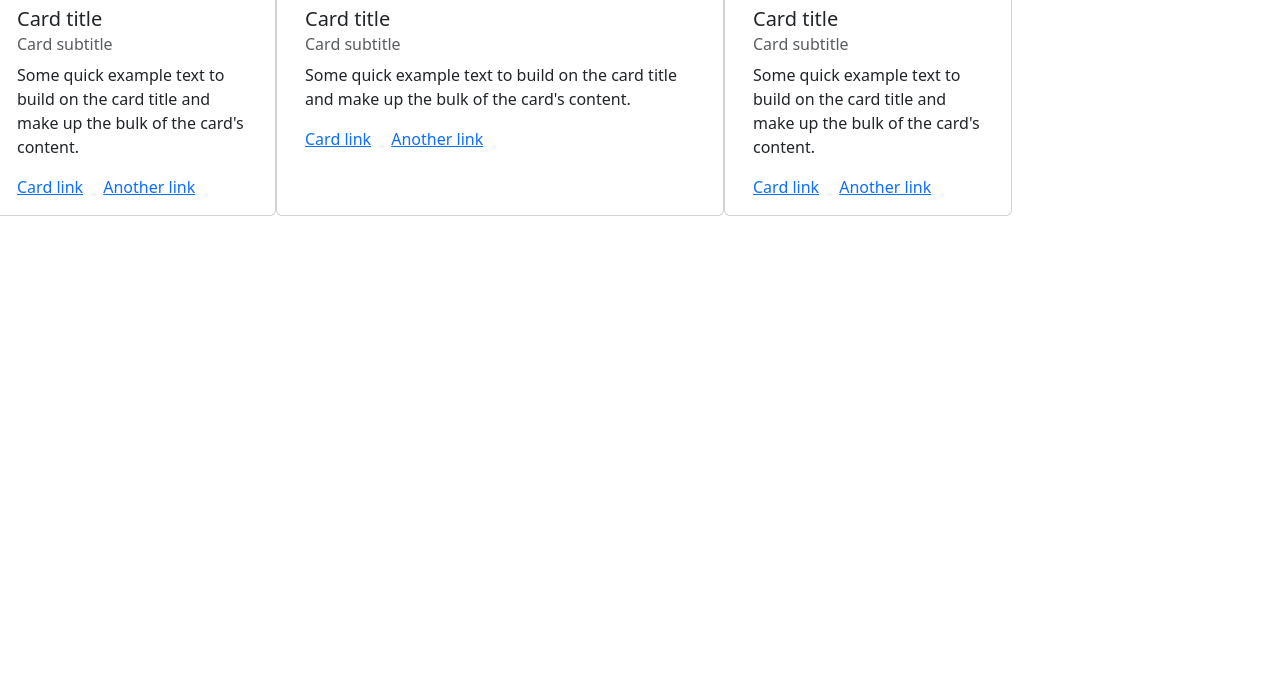
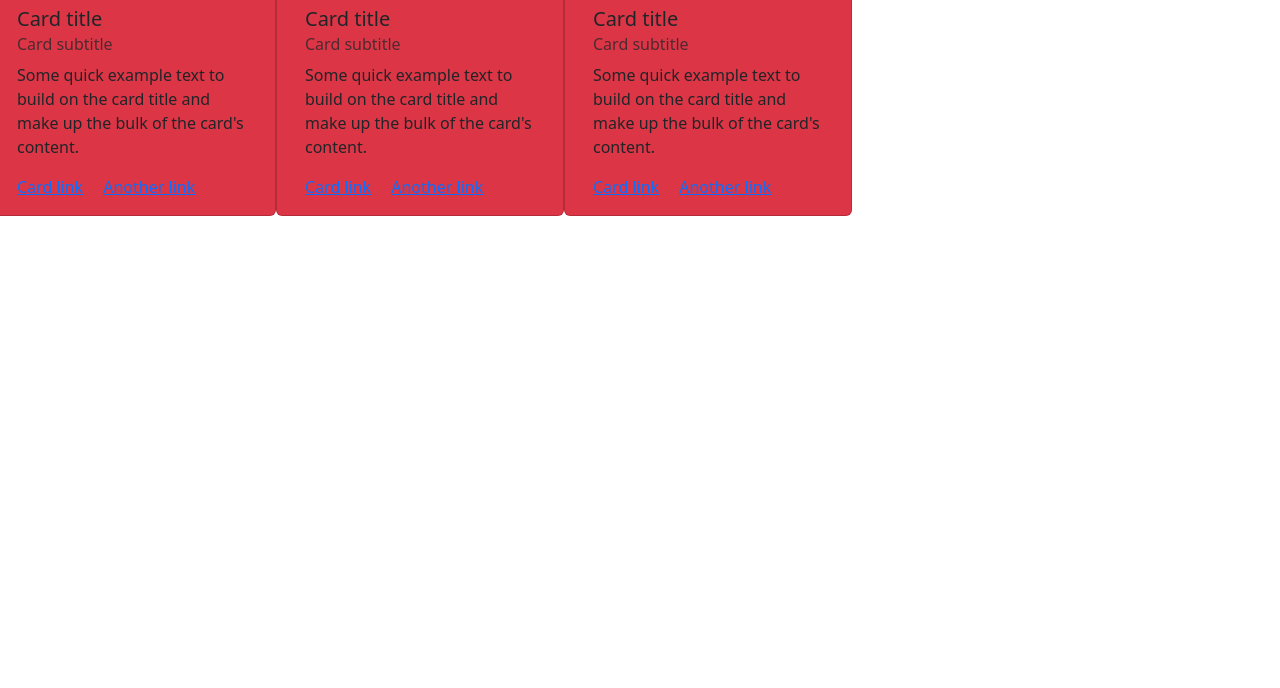
Before and after one commit to nandautomo/nandautomo.github.io, a plain HTML site: page aboutme.html in a window 1280 px wide. Shown: the part 112-800 px from the top of the page. Drawn offline with nearby package versions, Linux system fonts and the light colour scheme.

Commit message:
cards en navbar kleur gegeven

```diff
--- a/aboutme.html
+++ b/aboutme.html
@@ -35,7 +35,7 @@
   <h2>Nanda's about me</h2>
 
  <div class="row">
-  <div class="card" style="width: 18rem;">
+  <div class="card bg-danger" style="width: 18rem;">
     <div class="card-body">
       <h5 class="card-title">Card title</h5>
       <h6 class="card-subtitle mb-2 text-body-secondary">Card subtitle</h6>
@@ -45,7 +45,7 @@
     </div>
   </div>
 
-  <div class="card" style="width: 28rem;">
+  <div class="card bg-danger" style="width: 18rem;">
     <div class="card-body">
       <h5 class="card-title">Card title</h5>
       <h6 class="card-subtitle mb-2 text-body-secondary">Card subtitle</h6>
@@ -55,7 +55,7 @@
     </div>
   </div>
 
-  <div class="card" style="width: 18rem;">
+  <div class="card bg-danger" style="width: 18rem;">
     <div class="card-body">
       <h5 class="card-title">Card title</h5>
       <h6 class="card-subtitle mb-2 text-body-secondary">Card subtitle</h6>
```
